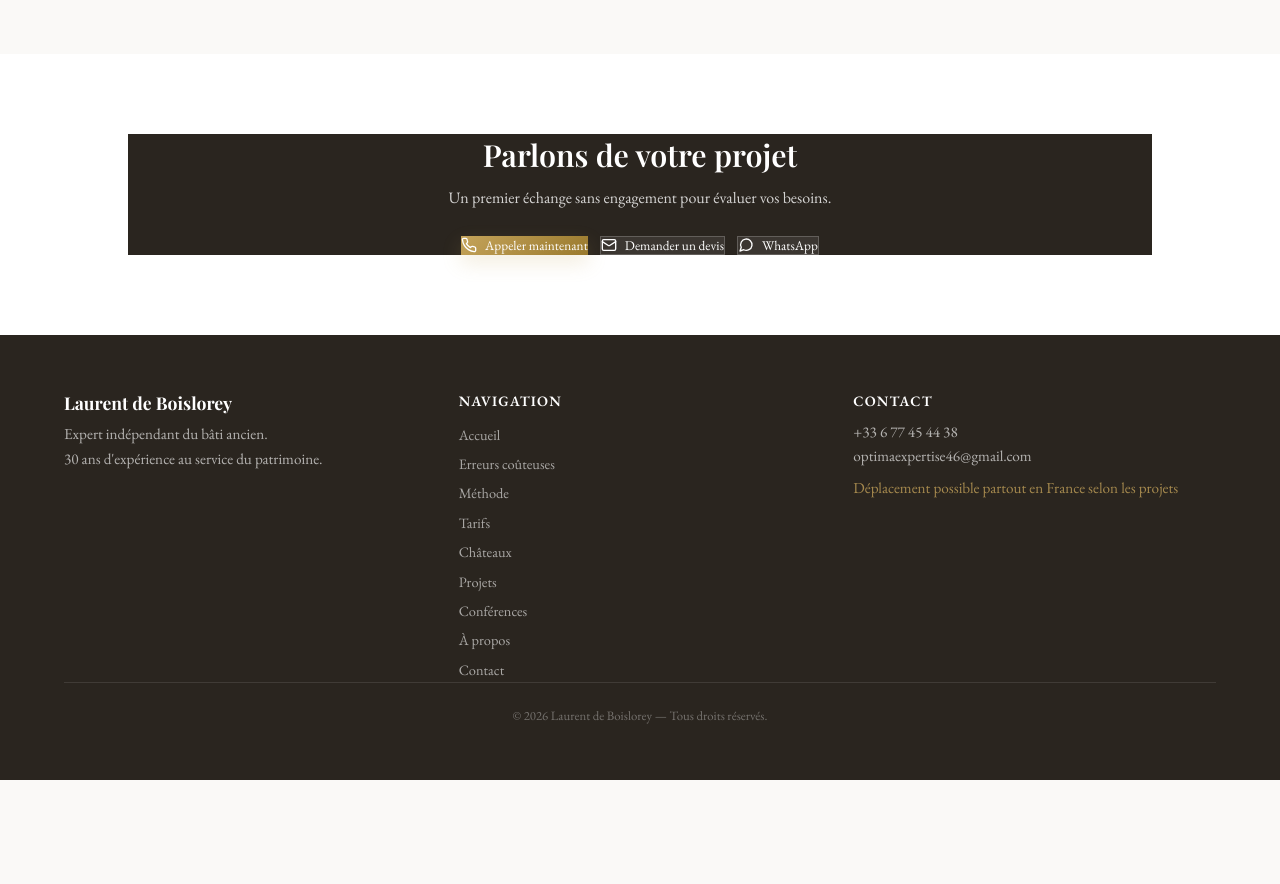
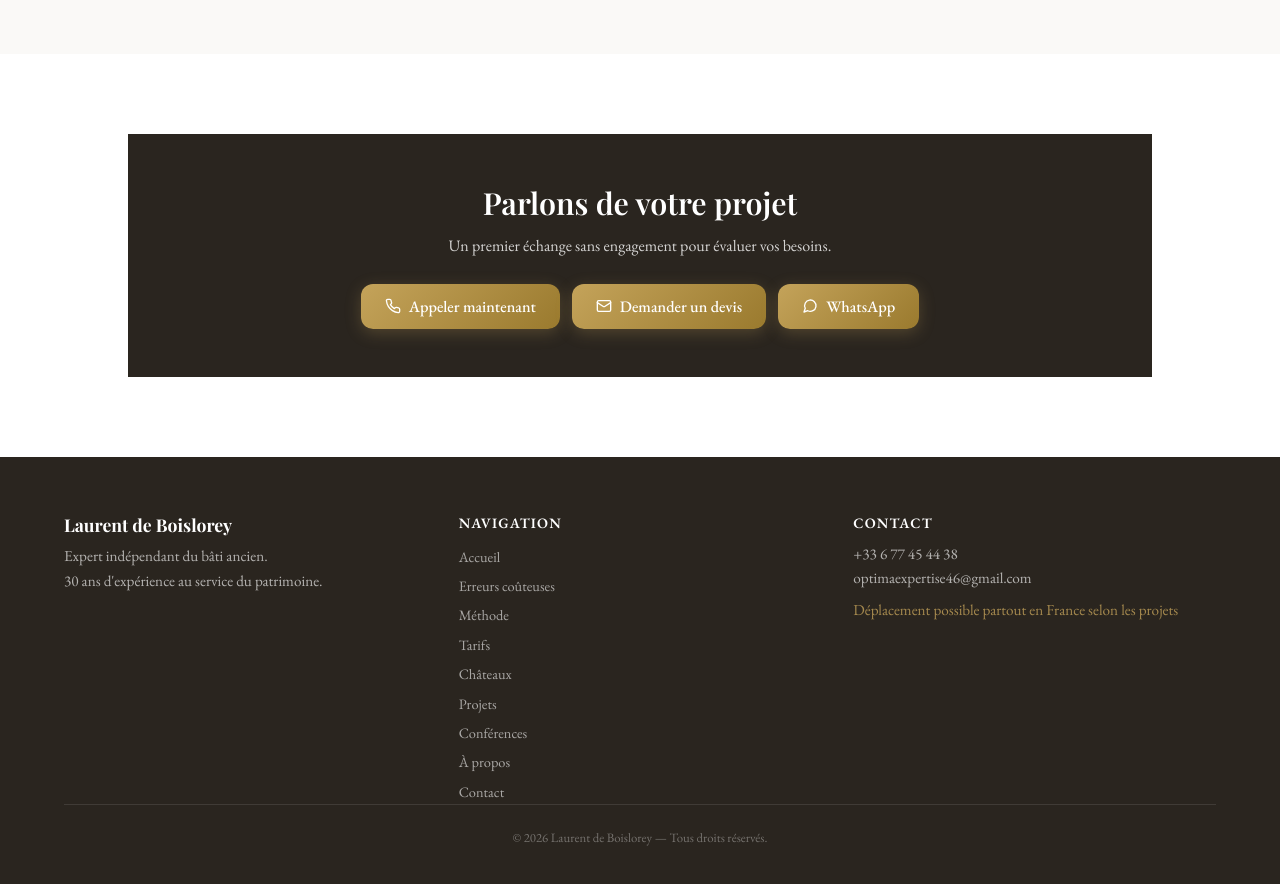
Before and after one commit to Tom-Soa/optima-bati-ancien, a React (Vite) app: page / in a window 1280 px wide. Shown: the part 1960-2844 px from the top of the page. Before the commit the page ends 2740 px from the top, so only its background shows below. Built offline with nearby package versions, Linux system fonts and the light colour scheme; a web font is replaced by a local one.

Commit message:
Update App.jsx

```diff
--- a/src/App.jsx
+++ b/src/App.jsx
@@ -127,13 +127,14 @@ function CTABanner({ variant = "default" }) {
   return (
     <div
       ref={ref}
-      className="rounded-2xl p-8 md:p-12 text-center"
+      className="rounded-2xl text-center"
       style={{
         background: isDark ? C.dark : `linear-gradient(135deg, ${C.creamMid} 0%, ${C.border} 100%)`,
         color: isDark ? C.white : C.darkMid,
         opacity: inView ? 1 : 0,
         transform: inView ? "none" : "translateY(20px)",
         transition: "opacity 0.6s ease, transform 0.6s ease",
+        padding: "3rem 2rem",
       }}
     >
       <h3 style={{ fontFamily: serif, fontSize: "clamp(1.4rem, 2.5vw, 1.9rem)", fontWeight: 600, marginBottom: "0.75rem" }}>
@@ -142,22 +143,25 @@ function CTABanner({ variant = "default" }) {
       <p style={{ fontFamily: body, opacity: 0.8, marginBottom: "1.75rem", maxWidth: "28rem", margin: "0 auto 1.75rem" }}>
         Un premier échange sans engagement pour évaluer vos besoins.
       </p>
-      <div style={{display: "flex", flexWrap: "wrap", gap: "0.75rem", justifyContent: "center"}}>
+      <div style={{display: "flex", flexDirection: "row", flexWrap: "wrap", gap: "0.75rem", justifyContent: "center", alignItems: "center", marginTop: "0.5rem"}}>
         {[
-          { icon: Phone, label: "Appeler maintenant", action: () => window.open("tel:+33677454438"), primary: true },
+          { icon: Phone, label: "Appeler maintenant", action: () => window.open("tel:+33677454438") },
           { icon: Mail, label: "Demander un devis", action: () => window.open("mailto:optimaexpertise46@gmail.com") },
           { icon: MessageCircle, label: "WhatsApp", action: () => window.open("https://wa.me/33677454438") },
         ].map((btn, i) => (
           <button
             key={i}
             onClick={btn.action}
-            className="flex items-center justify-center gap-2 px-6 py-3 rounded-xl font-medium text-sm transition-all"
             style={{
-              fontFamily: body,
-              background: btn.primary ? `linear-gradient(135deg, ${C.gold}, ${C.goldDeep})` : isDark ? "rgba(255,255,255,0.08)" : "rgba(255,255,255,0.6)",
-              color: btn.primary ? C.white : isDark ? C.white : C.darkMid,
-              border: btn.primary ? "none" : `1px solid ${isDark ? "rgba(255,255,255,0.2)" : C.border}`,
-              boxShadow: btn.primary ? `0 8px 20px ${C.gold}33` : "none",
+              display: "flex", alignItems: "center", gap: "0.5rem",
+              padding: "0.75rem 1.5rem", borderRadius: "0.75rem",
+              fontFamily: body, fontSize: "1rem", fontWeight: 500,
+              cursor: "pointer", transition: "opacity 0.2s ease",
+              background: `linear-gradient(135deg, ${C.gold}, ${C.goldDeep})`,
+              color: C.white,
+              border: "none",
+              boxShadow: `0 4px 16px ${C.gold}44`,
+              whiteSpace: "nowrap",
             }}
             onMouseEnter={e => e.currentTarget.style.opacity = "0.85"}
             onMouseLeave={e => e.currentTarget.style.opacity = "1"}
```
